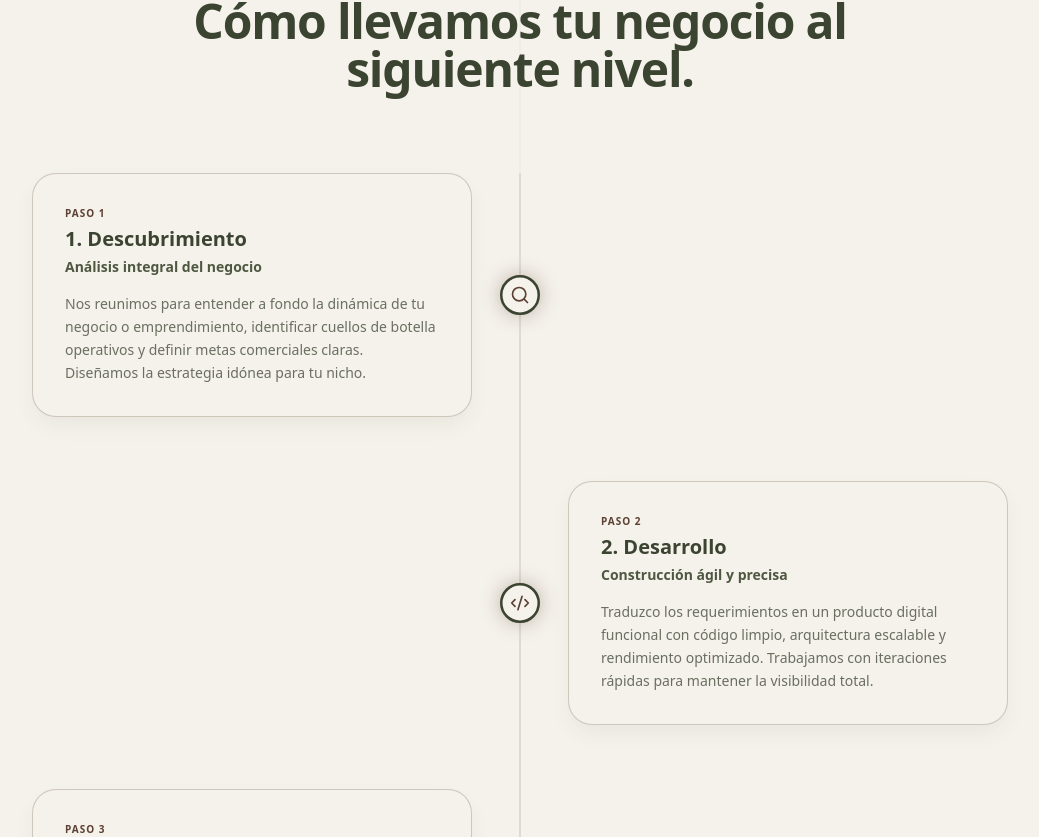
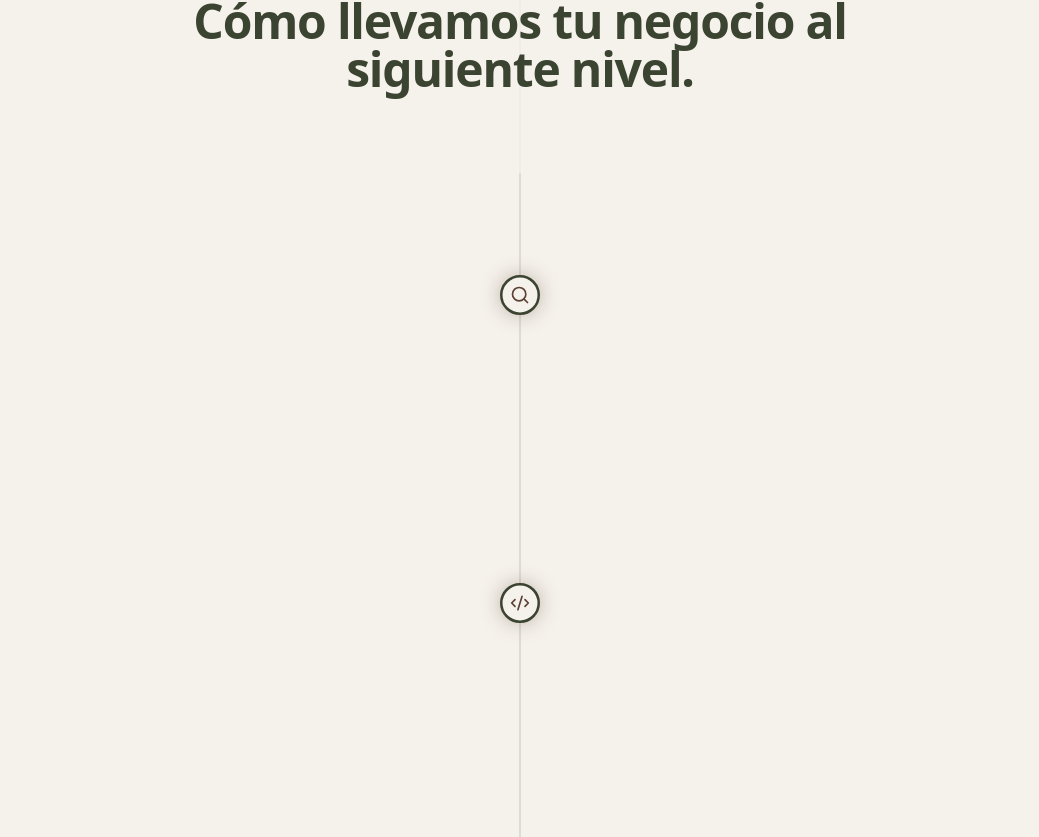
Before and after one commit to nachom1833/Orco-Barberis, a Next.js app: page / in a window 1280 px wide. Shown: the part 3523-4360 px from the top of the page, without its empty margins (120-1159 px from the left). Built offline with nearby package versions, Linux system fonts and the light colour scheme.

Commit message:
feat: add interactive methodology section with animated timeline and scroll-driven effects

```diff
--- a/src/components/sections/Methodology.tsx
+++ b/src/components/sections/Methodology.tsx
@@ -21,11 +21,16 @@ interface StepItemProps {
 const StepItem = memo(function StepItem({ step, index }: StepItemProps) {
   const cardRef = useRef<HTMLDivElement>(null);
   const supportsHover = useHoverSupport();
-  // amount: 0.6 matches the optimized scroll threshold we used in Portfolio.tsx
-  const isInView = useInView(cardRef, { once: false, amount: 0.6 });
+
+  // Triggers exactly when the card crosses the center of the viewport (for active/hover effect)
+  const isCentered = useInView(cardRef, { once: false, margin: "-50% 0px -50% 0px" });
+
+  // Triggers when the card enters the viewport from the bottom (for entry fade-in)
+  const hasEntered = useInView(cardRef, { once: true, margin: "-30px" });
+
   const IconComponent = step.icon;
 
-  const isCardActive = !supportsHover ? isInView : false;
+  const isCardActive = !supportsHover ? isCentered : false;
 
   const cardVariants = {
     hidden: { opacity: 0, y: 20 },
@@ -57,7 +62,6 @@ const StepItem = memo(function StepItem({ step, index }: StepItemProps) {
     <motion.div
       ref={cardRef}
       whileHover={supportsHover ? "hover" : undefined}
-      animate={isCardActive ? "hover" : undefined}
       className={`relative flex flex-col md:flex-row items-start md:items-center ${
         index % 2 === 0 ? "" : "md:flex-row-reverse"
       }`}
@@ -83,9 +87,7 @@ const StepItem = memo(function StepItem({ step, index }: StepItemProps) {
         <motion.div
           variants={cardVariants}
           initial="hidden"
-          whileInView="visible"
-          viewport={{ once: true, margin: "-30px" }}
-          animate={isCardActive ? "hover" : undefined}
+          animate={hasEntered ? (isCardActive ? "hover" : "visible") : "hidden"}
           className="p-8 rounded-3xl bg-brand-beige-dark/30 border border-brand-olive/5 shadow-sm transition-all duration-300"
         >
           <span className="text-[10px] font-black text-brand-oak uppercase tracking-widest block mb-1">
```
